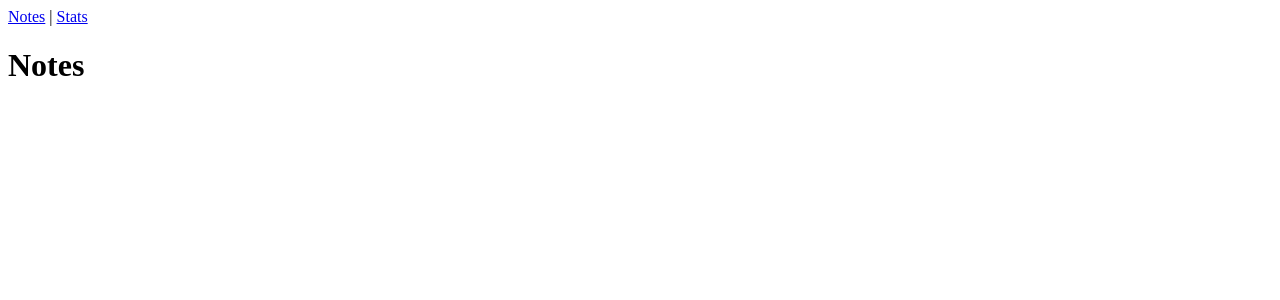
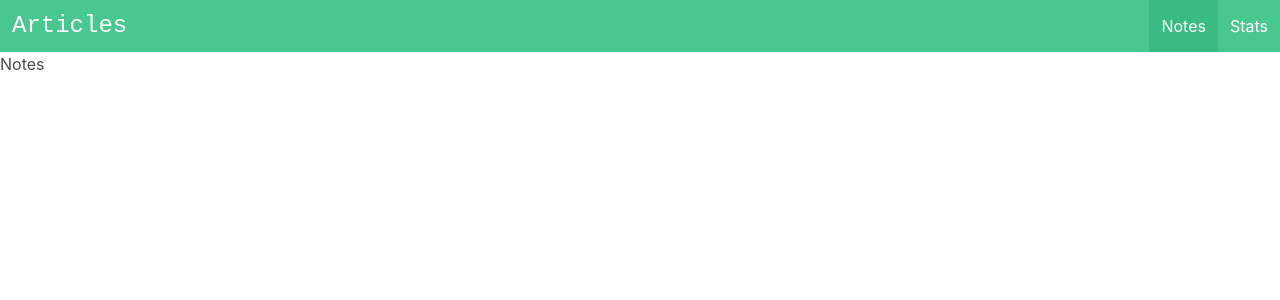
Before and after one commit to anvictorsantos/article-craft-dashboard, a Vue app: page / in a window 1280 px wide. Shown: the top 300 px of the page. Built offline with nearby package versions, Linux system fonts and the light colour scheme.

Commit message:
WIP: navbar with bulma

```diff
--- a/package.json
+++ b/package.json
@@ -10,6 +10,7 @@
     "format": "prettier --write src/"
   },
   "dependencies": {
+    "bulma": "^0.9.4",
     "pinia": "^2.1.6",
     "vue": "^3.3.4",
     "vue-router": "^4.2.5"
--- a/src/App.vue
+++ b/src/App.vue
@@ -1,6 +1,13 @@
 <template>
-    <RouterLink to="/">Notes</RouterLink> |
-    <RouterLink to="/stats">Stats</RouterLink>
+    <NavBar />
 
     <RouterView />
 </template>
+
+<script setup>
+import NavBar from '@/components/layout/NavBar.vue';
+</script>
+
+<style>
+@import 'bulma/css/bulma.min.css';
+</style>
--- /dev/null
+++ b/src/components/layout/NavBar.vue
@@ -0,0 +1,47 @@
+<template>
+    <nav
+        class="navbar is-success"
+        role="navigation"
+        aria-label="main navigation"
+    >
+        <div class="navbar-brand">
+            <div class="navbar-item is-size-4 is-family-monospace">
+                Articles
+            </div>
+
+            <a
+                role="button"
+                class="navbar-burger"
+                aria-label="menu"
+                aria-expanded="false"
+                data-target="navbarBasicExample"
+            >
+                <span aria-hidden="true"></span>
+                <span aria-hidden="true"></span>
+                <span aria-hidden="true"></span>
+            </a>
+        </div>
+
+        <div
+            id="navbarBasicExample"
+            class="navbar-menu"
+        >
+            <div class="navbar-end">
+                <RouterLink
+                    to="/"
+                    class="navbar-item"
+                    active-class="is-active"
+                >
+                    Notes
+                </RouterLink>
+                <RouterLink
+                    to="/stats"
+                    class="navbar-item"
+                    active-class="is-active"
+                >
+                    Stats
+                </RouterLink>
+            </div>
+        </div>
+    </nav>
+</template>
```
Also changed, not shown: 1 other file (tests, documents, lock files or other folders).
